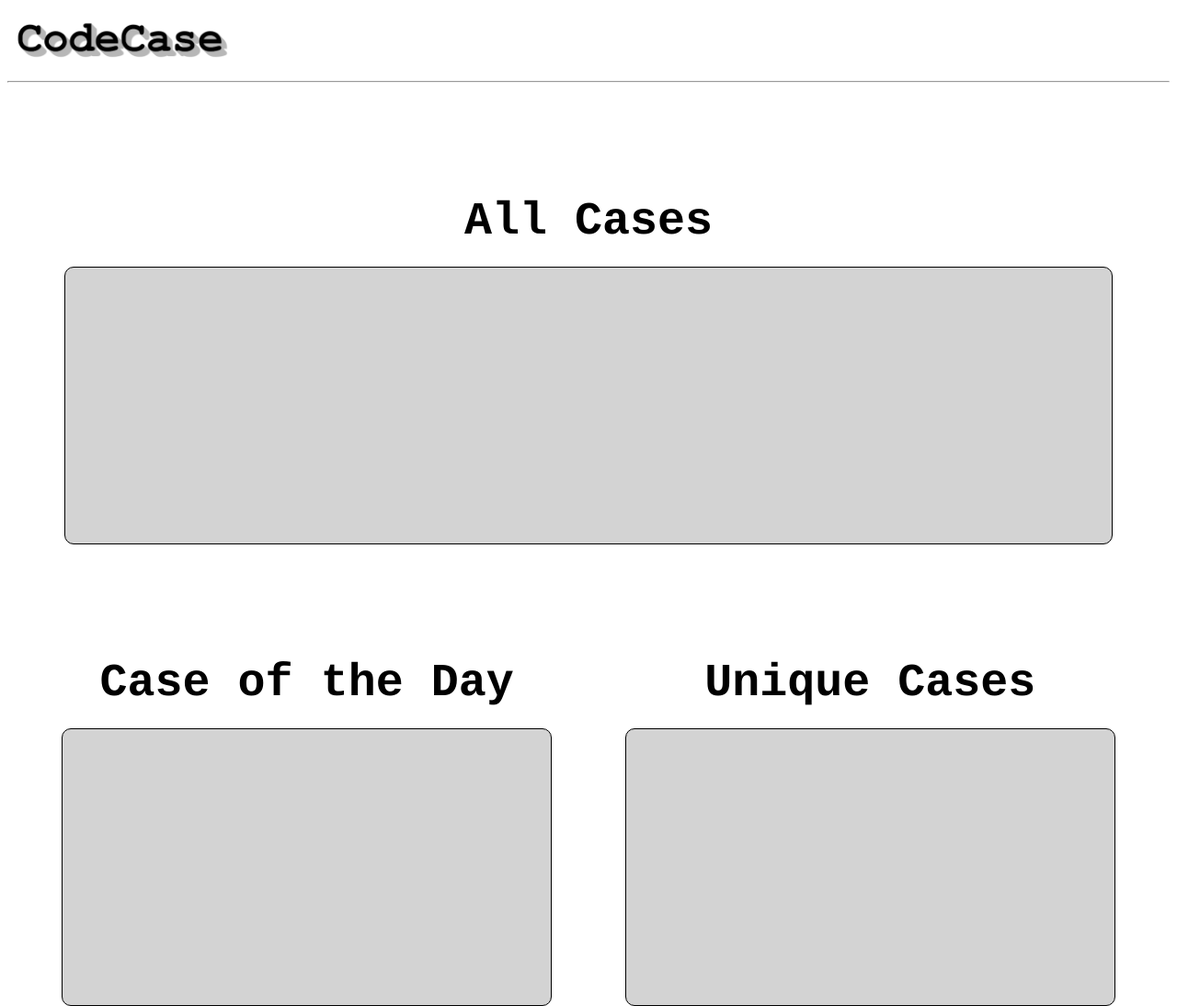
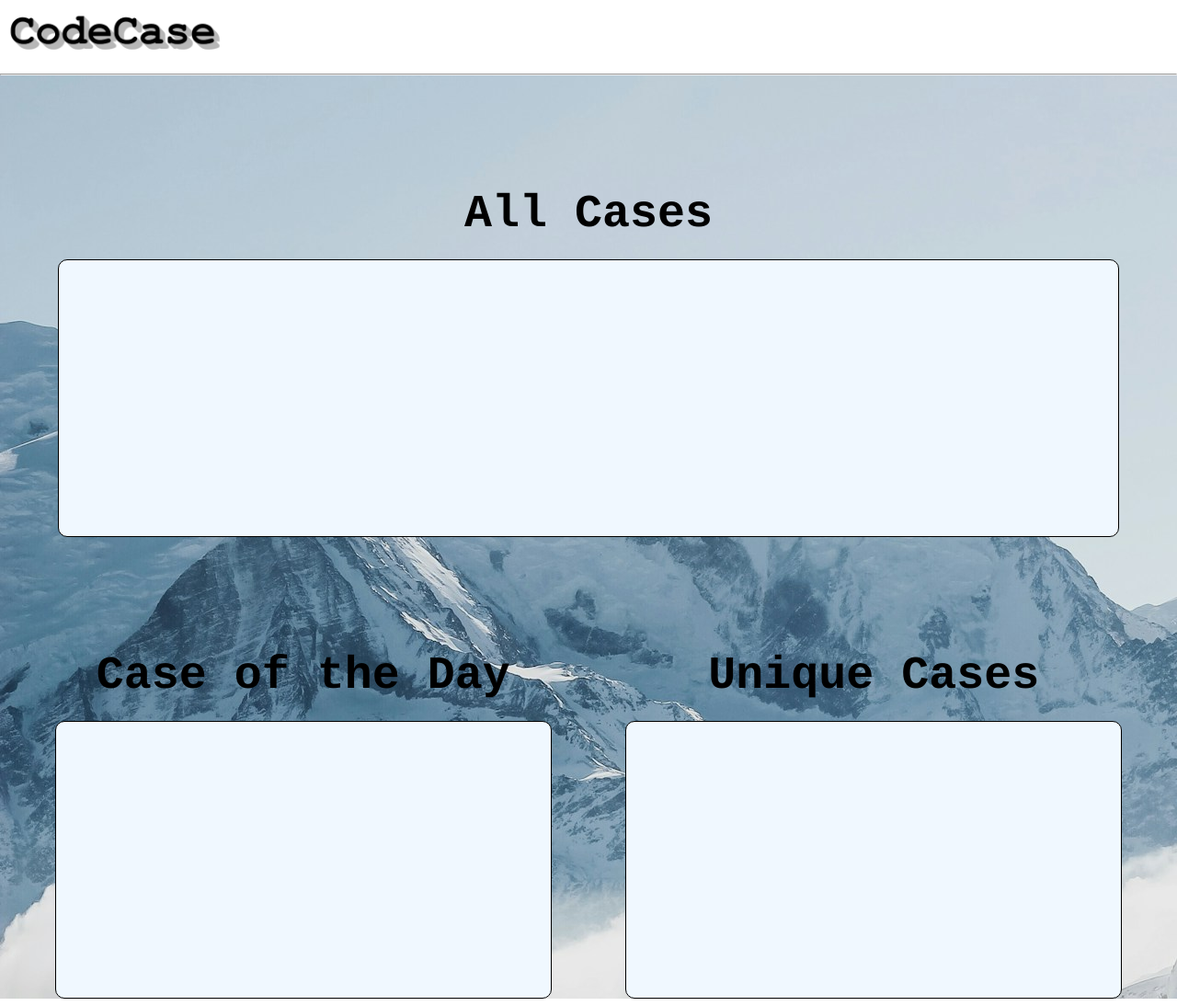
Before and after one commit to judetsuki/codecase.github.io, a plain HTML site: page docs/index.html in a window 1280 px wide. Shown: the whole page at 92% size. Drawn offline with Linux system fonts and the light colour scheme.

Commit message:
added wallpaper, changed colours, etc.

```diff
--- a/docs/index.html
+++ b/docs/index.html
@@ -10,23 +10,23 @@
 <body>
 
 <header>
-    <img src="./images/logo.webp" alt="Main-Logo" class = "main-logo">
-    <hr>
+<img src="./images/logo.webp" alt="Main-Logo" class = "main-logo">
+<hr >
 </header>
 
 </body>
 
-<div class = "casemenu1">
-<h2 class = "casetext">All Cases</h2>
+<div class = "all_cases_menu">
+<h2 class = "all_cases_text">All Cases</h2>
 </div>
 
-<div class ="parent">
-<div class = "casemenu2">
-    <h2 class = "casetext2">Case of the Day</h2>
+<div class ="cases_parent">
+<div class = "case_of_the_day_menu">
+    <h2 class = "case_of_the_day_text">Case of the Day</h2>
     </div>
 
-    <div class = "casemenu3">
-        <h2 class = "casetext3">Unique Cases</h2>
+    <div class = "unique_cases_menu">
+        <h2 class = "unique_cases_text">Unique Cases</h2>
         </div>
     </div>
 <!-- <div>
--- a/docs/style.css
+++ b/docs/style.css
@@ -1,6 +1,16 @@
 html{
     width: 100%;
     height: 100%;
+    background-image:url("/docs/images/mountains.jpg");
+    box-sizing: border-box;
+}
+header{
+background-color: white;
+width: 100%;
+}
+
+body{
+margin: 0;
 }
 
 .main-logo{
@@ -8,7 +18,7 @@ html{
  margin-top: 5px;
 }
 
-.casemenu1{
+.all_cases_menu{
     position: relative;
     margin-top: 200px;
     border-radius: 10px;
@@ -17,10 +27,10 @@ html{
     width: 90%;
     margin-left: auto;
     margin-right: auto;
-    background-color: lightgray;
+    background-color: aliceblue;
 }
 
-.casemenu2{
+.case_of_the_day_menu{
     position: relative;
     margin-top: 200px;
     border-radius: 10px;
@@ -28,10 +38,10 @@ html{
     height: 300px;
     width: 42%;
     display: inline-block;
-    background-color: lightgray;
+    background-color: aliceblue;
 }
 
-.casemenu3{
+.unique_cases_menu{
     position: relative;
     margin-top: 200px;
     border-radius: 10px;
@@ -40,10 +50,10 @@ html{
     width: 42%;
     display: inline-block;
     margin-left: 6%;
-    background-color: lightgray;
+    background-color: aliceblue;
 }
 
-.casetext,.casetext2,.casetext3{
+.all_cases_text,.case_of_the_day_text,.unique_cases_text{
 font-family: 'Courier', Courier, monospace;
 font-size: 50px;
 text-align: center;
@@ -53,6 +63,6 @@ bottom: 120px;
 
 
 
-.parent{
+.cases_parent{
     text-align: center;
 }
```
Also changed, not shown: docs/images/mountains.jpg (added).
